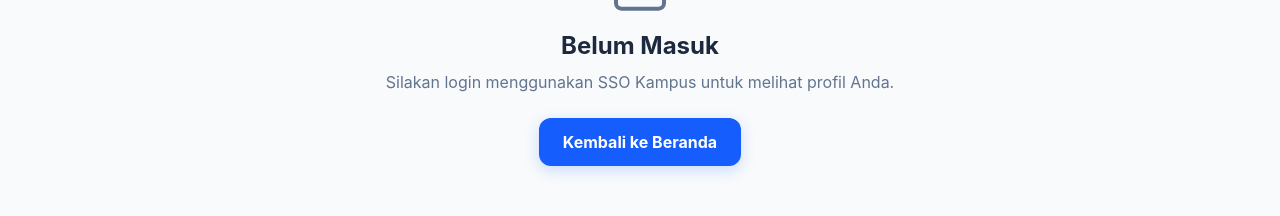
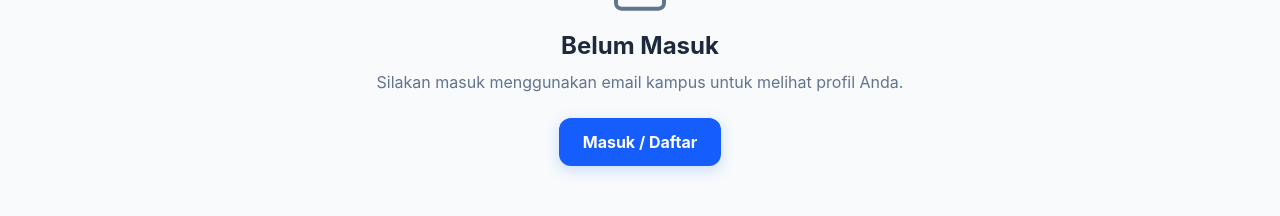
Before and after one commit to arkanafaisal/teman-beli, a React (Vite) app in the folder react/: page /profil in a window 1280 px wide. Shown: the part 247-463 px from the top of the page. Built offline with nearby package versions, Linux system fonts and the light colour scheme; no server answers.

Commit message:
cta login, remove sso context

```diff
--- a/react/src/components/Header.jsx
+++ b/react/src/components/Header.jsx
@@ -20,6 +20,14 @@ export default function Header() {
 
   const { user, login, logout } = useAuth();
   const currentPath = window.location.pathname;
+
+  useEffect(() => {
+    const handleOpenAuth = () => {
+      setIsLoginModalOpen(true);
+    };
+    window.addEventListener("open-auth-modal", handleOpenAuth);
+    return () => window.removeEventListener("open-auth-modal", handleOpenAuth);
+  }, []);
 
   const handleGoogleSuccess = async (credentialResponse) => {
     // Memanggil endpoint login backend asli dengan token dari Google
--- a/react/src/data/home.js
+++ b/react/src/data/home.js
@@ -27,7 +27,7 @@ export const homeData = {
     items: [
       {
         icon: "🛡️",
-        title: "Keamanan SSO Kampus",
+        title: "Keamanan Email Kampus",
         desc: "Hanya akun verified email kampus yang dapat membuat pengumuman patungan. Mencegah potensi penipuan dari pihak luar."
       },
       {
@@ -72,7 +72,7 @@ export const homeData = {
         role: "Informatika UNS"
       },
       {
-        quote: "Paling seneng karena login-nya pake SSO Kampus, jadi ga takut ditipu anak luar pas transaksi patungan praktikum.",
+        quote: "Paling seneng karena login-nya pake email kampus, jadi ga takut ditipu anak luar pas transaksi patungan praktikum.",
         avatar: "R",
         name: "Rian F.",
         role: "Teknik Elektro"
@@ -91,7 +91,7 @@ export const homeData = {
     items: [
       {
         q: "Apakah Guest (tanpa login) bisa melihat pengumuman?",
-        a: "Bisa! Guest bisa melihat feed dan detail estimasi harga. Namun untuk melihat kontak Kreator dan ikut patungan, pengguna diwajibkan login SSO Kampus."
+        a: "Bisa! Guest bisa melihat feed dan detail estimasi harga. Namun untuk melihat kontak Kreator dan ikut patungan, pengguna diwajibkan login dengan email kampus."
       },
       {
         q: "Bagaimana metode pembayarannya?",
--- a/react/src/data/patungan.js
+++ b/react/src/data/patungan.js
@@ -55,7 +55,7 @@ export const patunganData = {
     actions: {
       whatsappButton: "Hubungi Kreator via WhatsApp",
       whatsappTemplate: "Halo {creatorName}, saya mau ikut patungan \"{title}\" yang di-post di TemanBeli. Masih ada slot?",
-      lockedButton: "Masuk dengan SSO Kampus untuk Ikut Patungan",
+      lockedButton: "Masuk dengan Email Kampus untuk Ikut Patungan",
       editButton: "Edit",
       joinButton: "Daftar Patungan",
       joinHelper: "(Pastikan sudah bertanya mengenai teknisnya kepada host-nya lewat WA)",
--- a/react/src/data/profile.js
+++ b/react/src/data/profile.js
@@ -3,7 +3,7 @@ export const profileData = {
     initial: "A",
     name: "Amelia Salsabila",
     department: "Informatika UNS",
-    verification: "Verified SSO Kampus",
+    verification: "Verified Email Kampus",
     rating: "⭐ 4.9 / 5.0",
     hostLabel: "x Host",
     joinLabel: "x Ikut"
--- a/react/src/pages/History.jsx
+++ b/react/src/pages/History.jsx
@@ -25,9 +25,9 @@ export default function History() {
       <main className="flex-grow max-w-3xl mx-auto px-4 sm:px-6 py-8 w-full flex flex-col items-center justify-center min-h-[60vh]">
         <div className="mb-4 text-text-muted"><LockKeyhole size={64} strokeWidth={1.5} /></div>
         <h2 className="text-2xl font-bold mb-2">Belum Masuk</h2>
-        <p className="text-text-muted text-center mb-6">Silakan login menggunakan SSO Kampus untuk melihat riwayat patungan Anda.</p>
-        <button onClick={() => window.location.href = "/"} className="bg-primary-base hover:bg-primary-hover text-text-inverted px-6 py-3 rounded-xl font-bold transition shadow-lg shadow-primary-glow">
-          Kembali ke Beranda
+        <p className="text-text-muted text-center mb-6">Silakan masuk menggunakan email kampus untuk melihat riwayat patungan Anda.</p>
+        <button onClick={() => window.dispatchEvent(new CustomEvent('open-auth-modal'))} className="cursor-pointer bg-primary-base hover:bg-primary-hover text-text-inverted px-6 py-3 rounded-xl font-bold transition shadow-lg shadow-primary-glow">
+          Masuk / Daftar
         </button>
       </main>
     );
--- a/react/src/pages/Profile.jsx
+++ b/react/src/pages/Profile.jsx
@@ -22,9 +22,9 @@ export default function Profile() {
       <main className="flex-grow max-w-3xl mx-auto px-4 sm:px-6 py-8 w-full flex flex-col items-center justify-center min-h-[60vh]">
         <div className="mb-4 text-text-muted"><LockKeyhole size={64} strokeWidth={1.5} /></div>
         <h2 className="text-2xl font-bold mb-2">Belum Masuk</h2>
-        <p className="text-text-muted text-center mb-6">Silakan login menggunakan SSO Kampus untuk melihat profil Anda.</p>
-        <button onClick={() => window.location.href = "/"} className="bg-primary-base hover:bg-primary-hover text-text-inverted px-6 py-3 rounded-xl font-bold transition shadow-lg shadow-primary-glow">
-          Kembali ke Beranda
+        <p className="text-text-muted text-center mb-6">Silakan masuk menggunakan email kampus untuk melihat profil Anda.</p>
+        <button onClick={() => window.dispatchEvent(new CustomEvent('open-auth-modal'))} className="cursor-pointer bg-primary-base hover:bg-primary-hover text-text-inverted px-6 py-3 rounded-xl font-bold transition shadow-lg shadow-primary-glow">
+          Masuk / Daftar
         </button>
       </main>
     );
```
